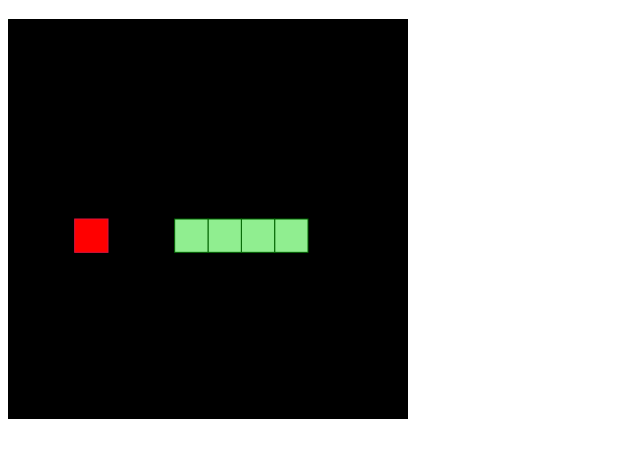
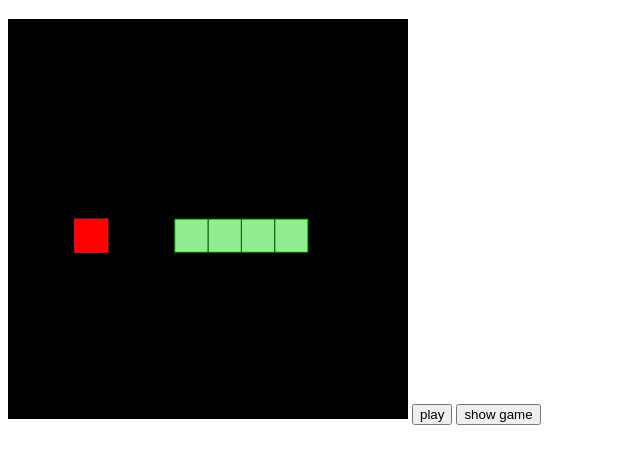
Before and after one commit to WillTheBigCodeMan/Snake-using-Neuro-Evolution-of-Augmented-Topologies-NEAT-, a plain HTML site: page index.html in a window 1280 px wide. Shown: the part 61-524 px from the top of the page, without its empty margins (0-640 px from the left). Drawn offline with Linux system fonts and the light colour scheme.

Commit message:
Update index.html

```diff
--- a/index.html
+++ b/index.html
@@ -8,6 +8,8 @@
 <body>
    <h1>Snake Using NEAT</h1>
    <canvas id = "game" width="400" height="400"></canvas>
+   <button onclick = "advanceGeneration()">play</button>
+   <button onclick="playOneGame()">show game</button>
 </body>
 <script src = "script.js"></script>
 </html>
```
